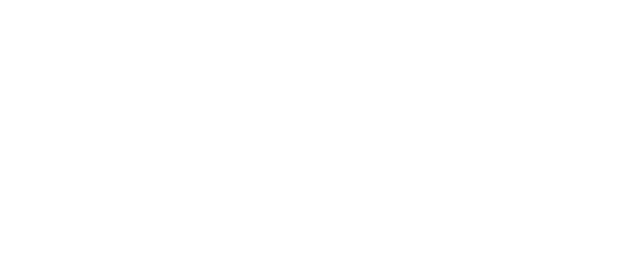
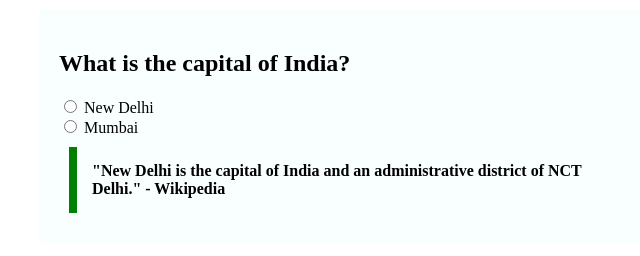
Before and after one commit to acciojob/trivia-rajeshmondal54, a website: page main.html in a window 1280 px wide. Shown: the whole page, without its empty margins (281-921 px from the left). Drawn offline with Linux system fonts and the light colour scheme.

Commit message:
created a submission

```diff
--- a/main.html
+++ b/main.html
@@ -1,16 +1,27 @@
 <!DOCTYPE html>
-
-<html>
-
+<html lang="en">
 <head>
-	<link rel="stylesheet" href="styles.css">
+    <meta charset="UTF-8">
+    <meta name="viewport" content="width=device-width, initial-scale=1.0">
+    <title>Quiz Question</title>
+    <link rel="stylesheet" href="styles.css">
 </head>
-
 <body>
-	<!-- the entire body must be written by student -->
-    <script type="text/javascript" src="./script.js">
-</script>
-
+    <div class="quiz-container">
+        <h2>What is the capital of India?</h2>
+        <form>
+            <div>
+                <input type="radio" id="new-delhi" name="capital" value="new-delhi">
+                <label for="new-delhi">New Delhi</label>
+            </div>
+            <div>
+                <input type="radio" id="mumbai" name="capital" value="mumbai">
+                <label for="mumbai">Mumbai</label>
+            </div>
+        </form>
+        <blockquote cite="https://en.wikipedia.org/wiki/New_Delhi">
+            "New Delhi is the capital of India and an administrative district of NCT Delhi." - Wikipedia
+        </blockquote>
+    </div>
 </body>
-
 </html>
--- a/styles.css
+++ b/styles.css
@@ -1,2 +1,15 @@
+.quiz-container {
+    max-width: 600px;
+    margin: 10px auto;
+    padding: 20px;
+    background-color: #f8fffe;
+}
 
-/* Your CSS Code here. */
+blockquote {
+    max-width: 600px;
+    margin: 10px;
+    padding: 15px;
+    border-left: 8px solid green;
+    background-color: #f8fffe;
+    font-weight: bold;
+}
```
